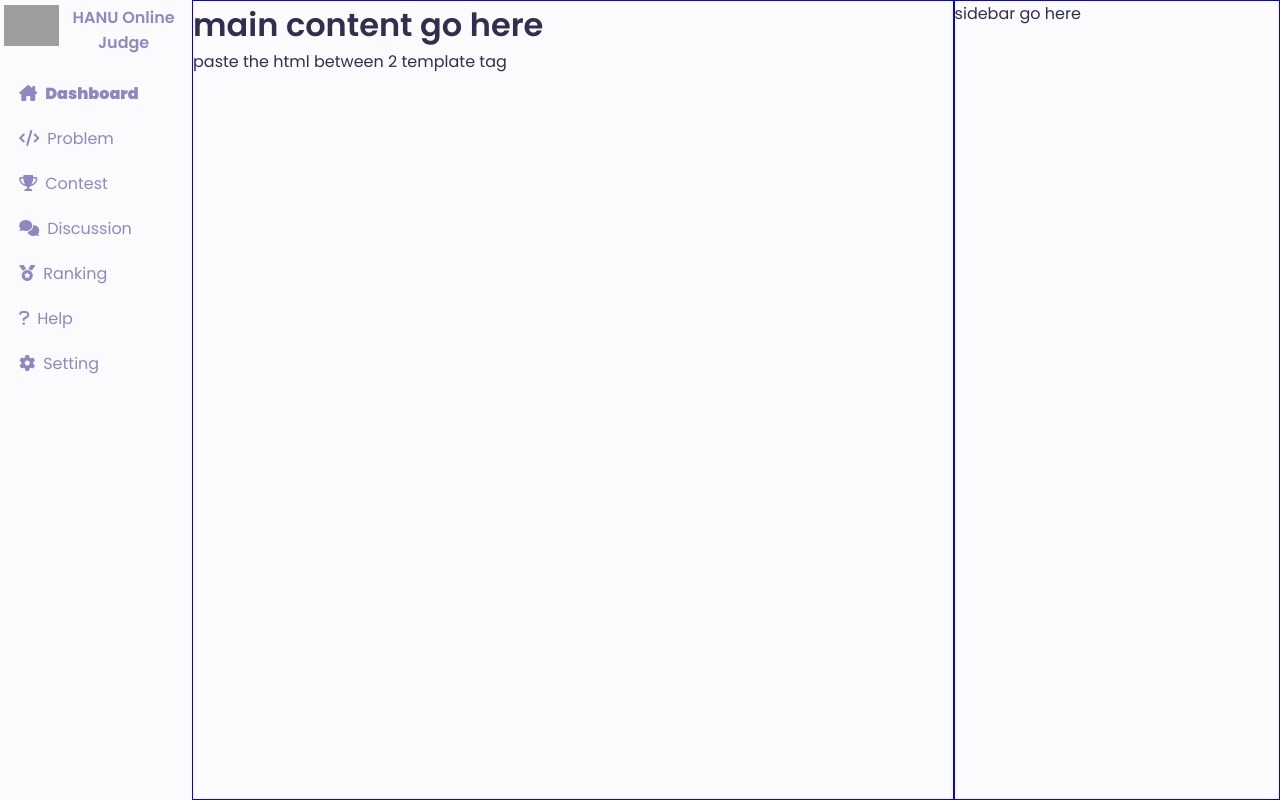
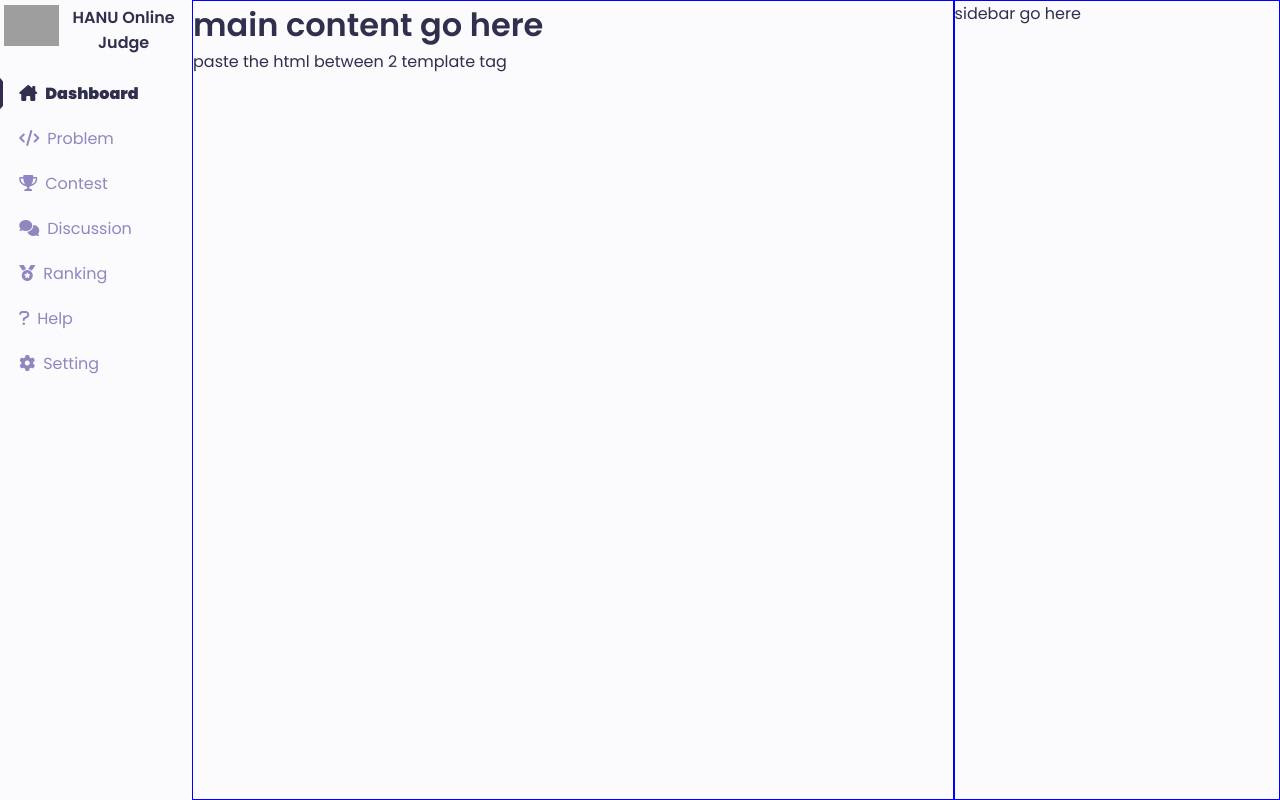
Before and after one commit to HANU-GDSC/hanuoj-fe, a Vue app: page /dashboard in a window 1280 px wide. Built offline with nearby package versions, Linux system fonts and the light colour scheme; sample sign-in values are in the browser's storage; grey boxes are pictures that could not be loaded.

Commit message:
Color App.scss fixed

```diff
--- a/src/App.scss
+++ b/src/App.scss
@@ -12,6 +12,7 @@
   --first-color-lighter: #F5EFF6;
   --text-color: #302F4E;
   --text-color-light: #9187C0;
+  --title-color:  #302F4E;
   --container-color: #fff;
   --stroke-color: #9288C1;
   --line-color: #c4c4c4;
@@ -127,13 +128,14 @@ button {
 }
 
 /*========== Variables Dark theme ==========*/
-#main.dark {
+#main.dark-theme {
   --first-color: #9288C1;
   --first-color-alt: #fff;
   --first-color-second: #C9C2E0;
   --first-color-lighter: #F5EFF6;
   --text-color: #fff;
   --text-color-light: #fff;
+  --title-color:  #fff;
   --container-color: #302F4E;
   --line-color: #c4c4c4;
   --scroll-bar-color: #9288C1;
```
